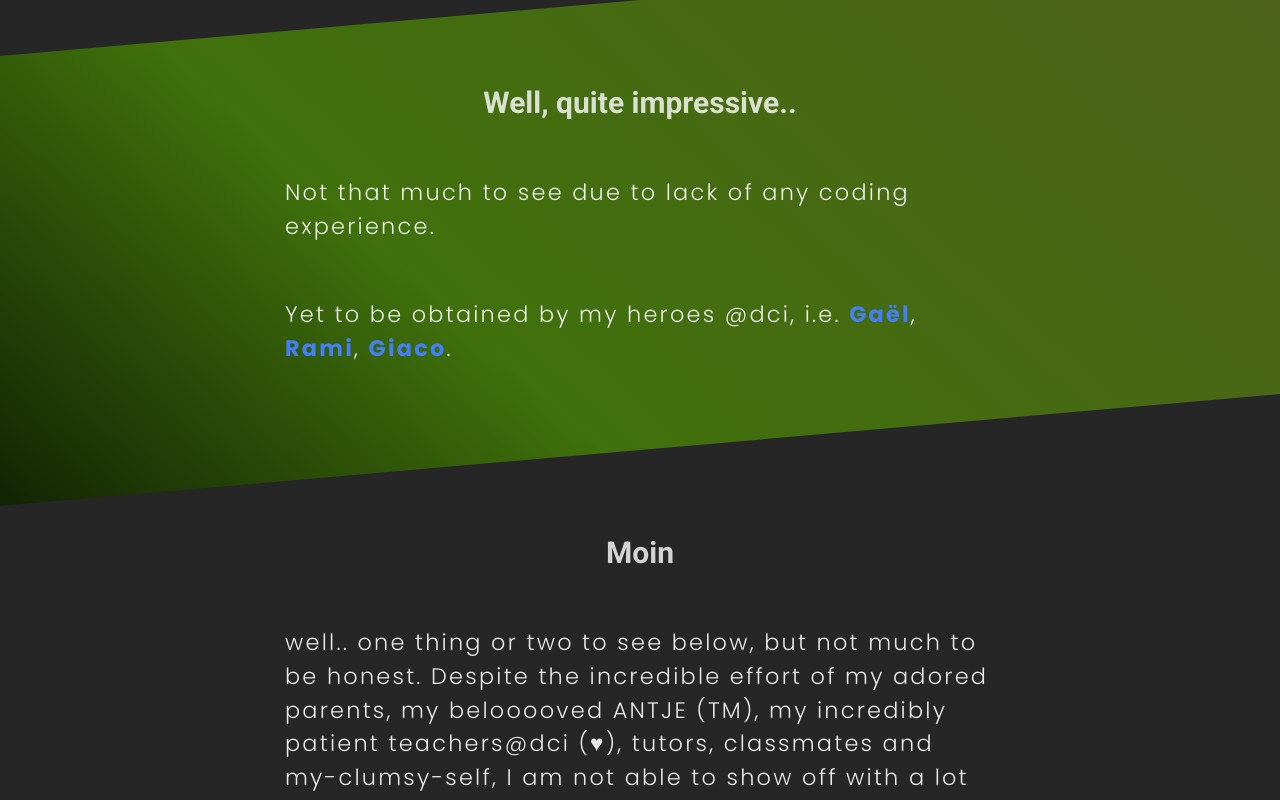
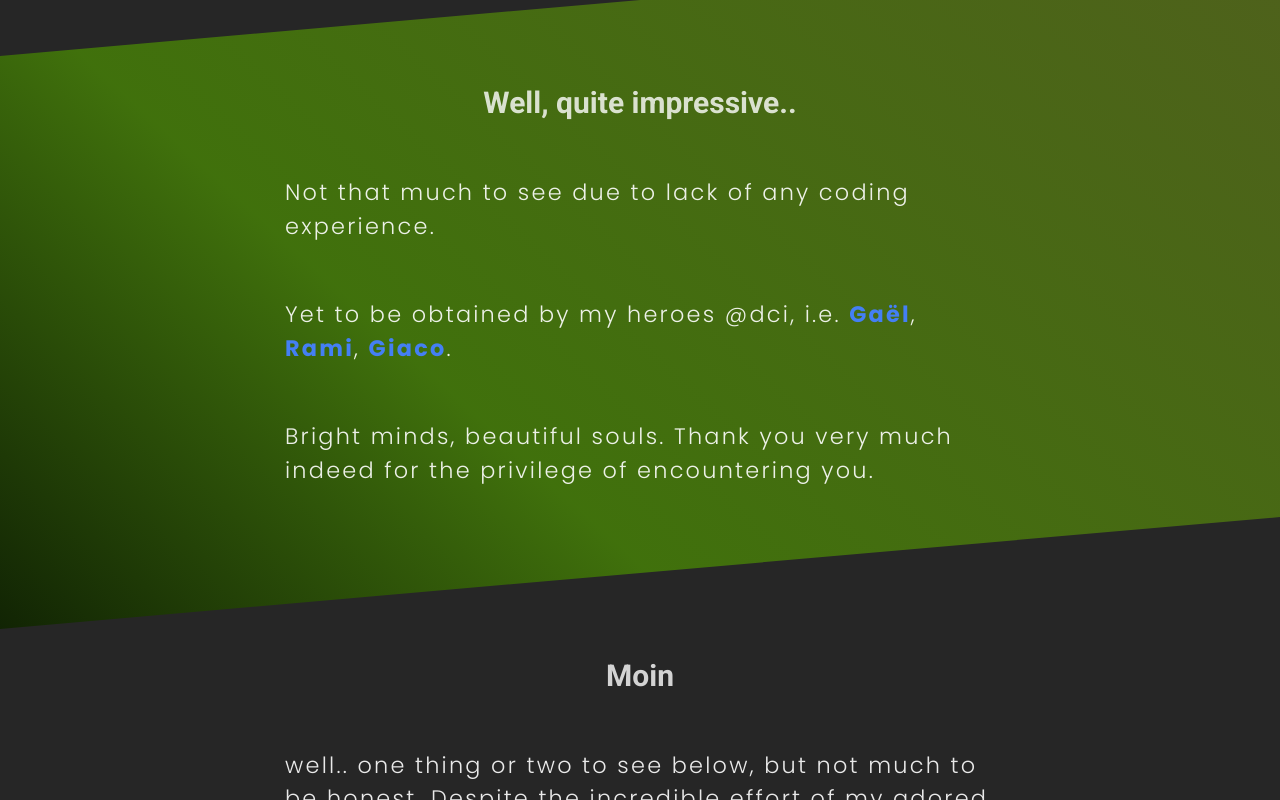
Before and after one commit to 2701kai/portfolio1, a website: page index.html in a window 1280 px wide. Shown: the part 1072-1872 px from the top of the page. Drawn offline with nearby package versions, Linux system fonts and the light colour scheme; a web font is replaced by a local one.

Commit message:
update..

```diff
--- a/index.html
+++ b/index.html
@@ -83,6 +83,10 @@
           <a href="https://github.com/gael-src">Ga&#xEB;l</a>,
           <a href="https://github.com/giacomotolari">Rami</a>,
           <a href="https://github.com/giacomotolari">Giaco</a>.
+        </p>
+        <p>
+          Bright minds, beautiful souls. Thank you very much indeed for the
+          privilege of encountering you.
         </p>
       </div>
     </section>
```
Also changed, not shown: README.md.
